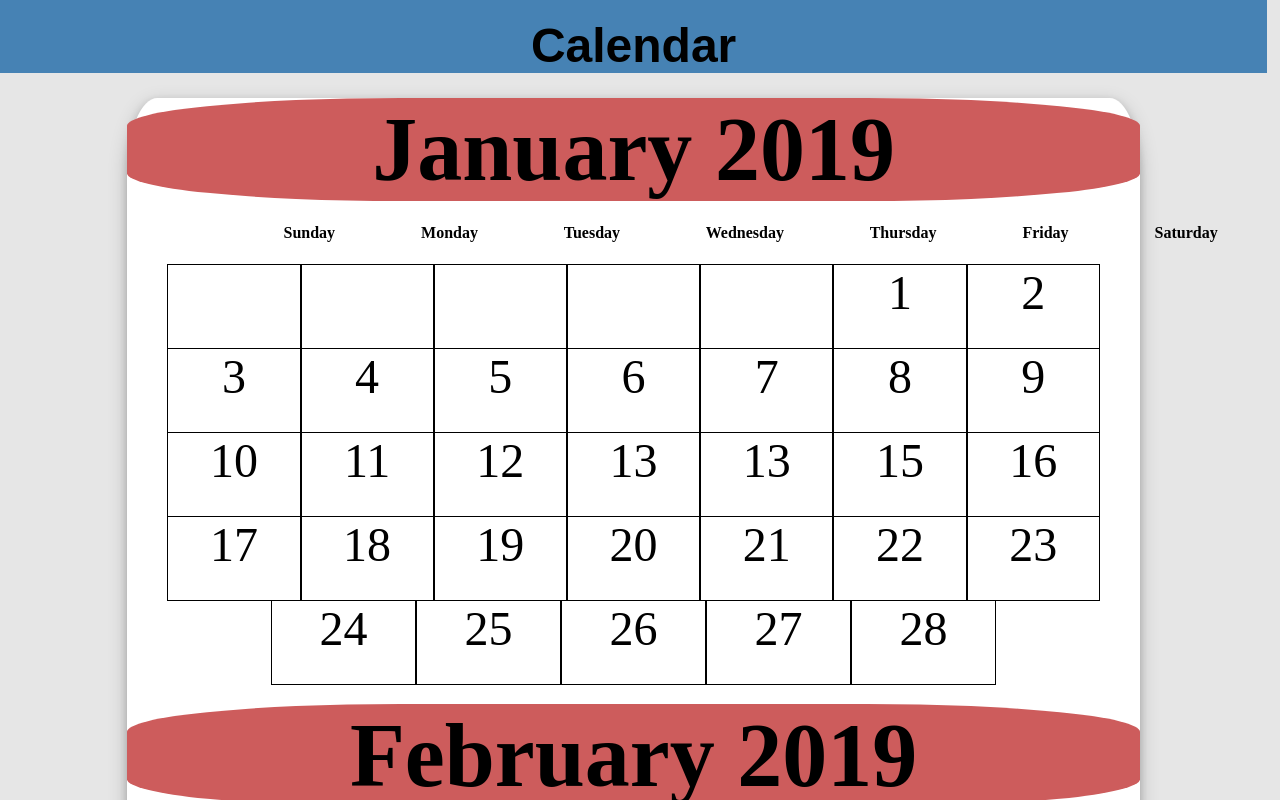
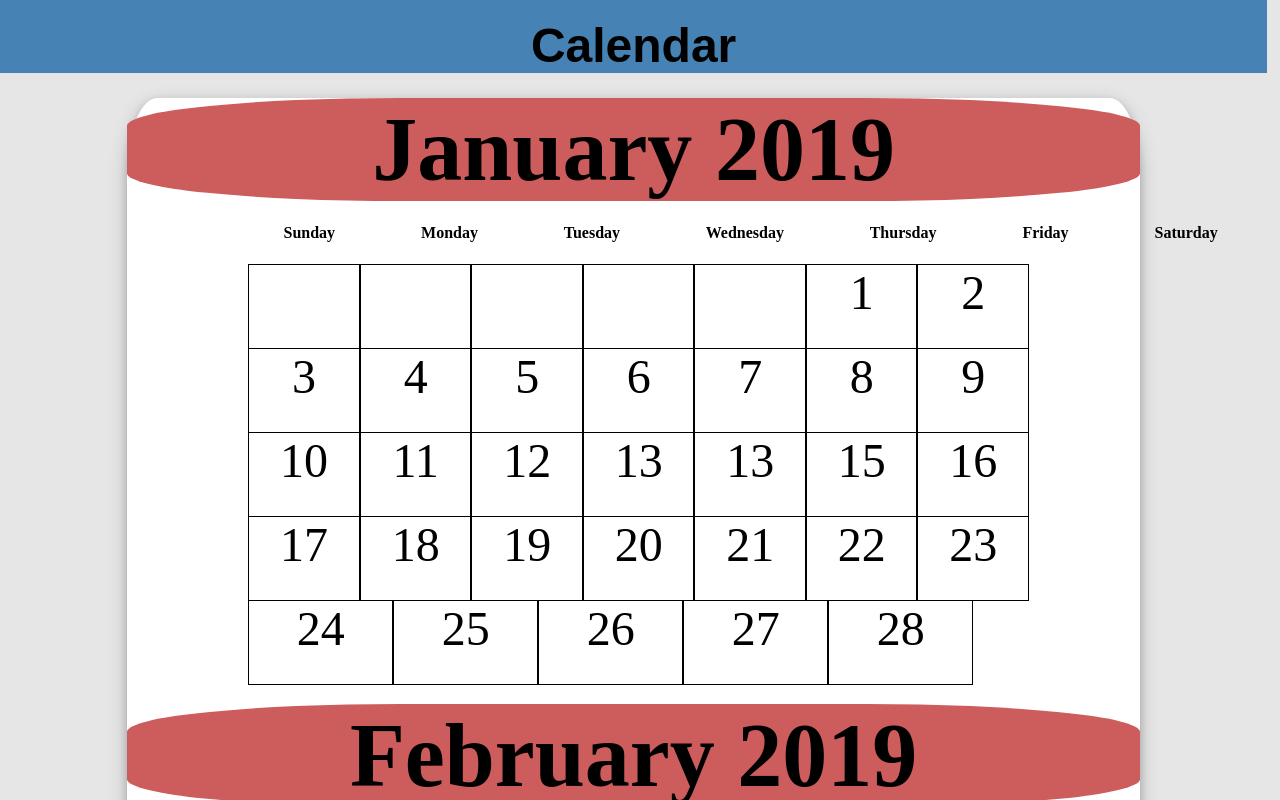
Before and after one commit to alejandrochang/Calendar, a React (Create React App) app: page / in a window 1280 px wide. Shown: the top 800 px of the page. Built offline with nearby package versions, Linux system fonts and the light colour scheme.

Commit message:
rows adjusted from left to right, and proportional to weekdays

```diff
--- a/src/Components/Calendar/calendar.css
+++ b/src/Components/Calendar/calendar.css
@@ -57,15 +57,14 @@ span {
 }
 .week {
   font-size: -webkit-xxx-large;
-  padding-left: 4%;
-  padding-right: 4%;
+  padding-left: 12%;
+  padding-right: 11%;
 }
 
 .weekdays {
   margin-top: 20px;
   display: flex;
-  /* justify-content: space-evenly; */
-  justify-content: center;
+  justify-content: left;
   height: 64px;
   top: 19px;
   font-family: serif;
```
